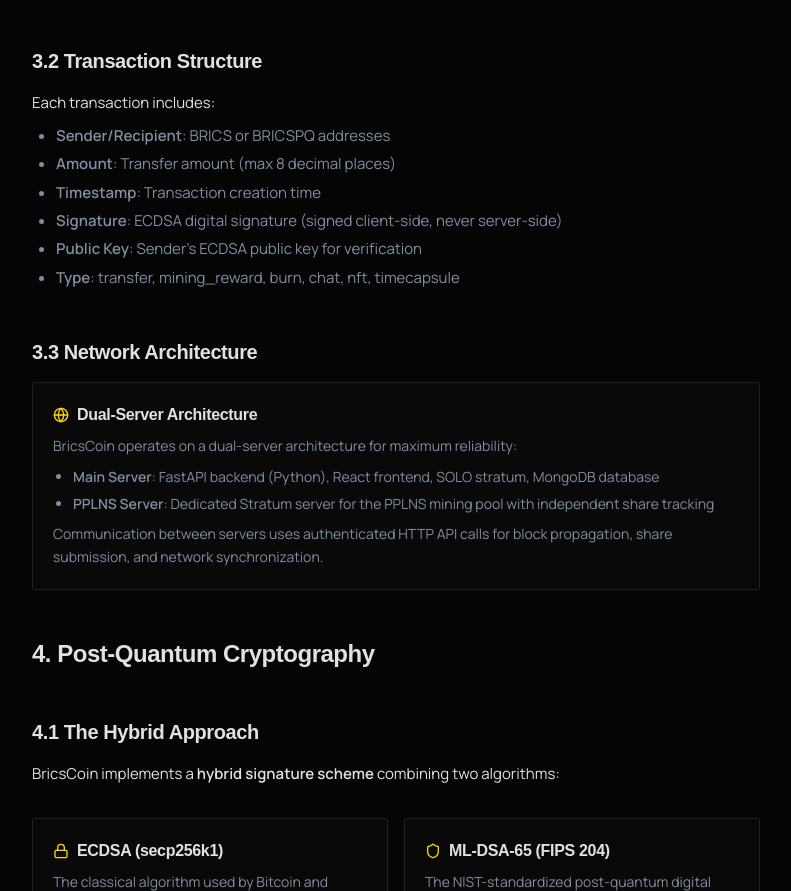
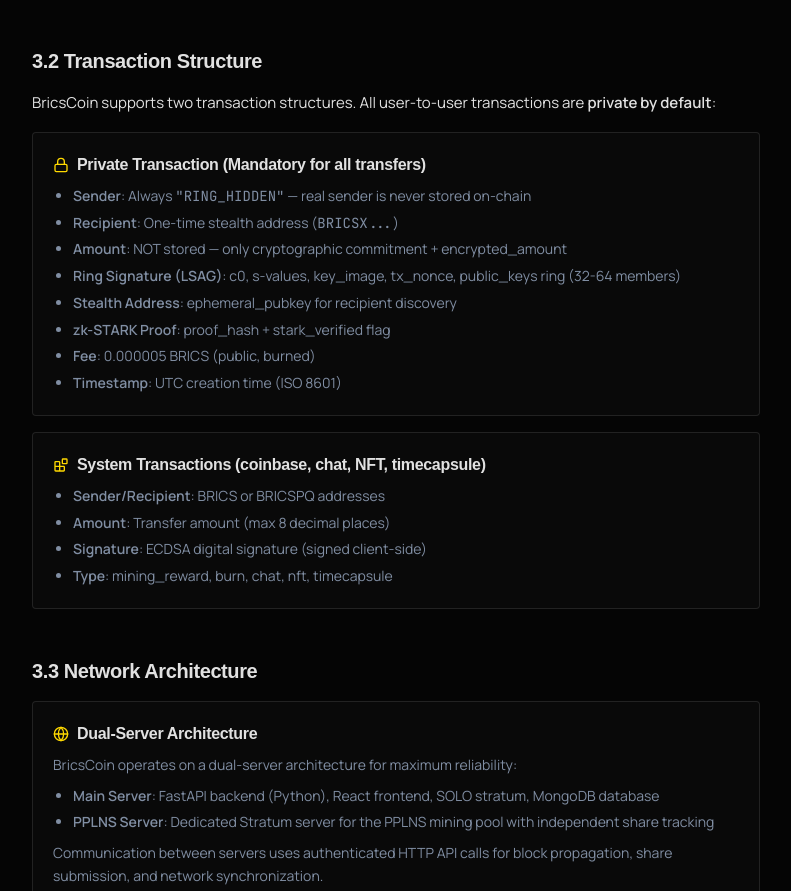
Before and after one commit to Bricscoin2026/Bricscoin, a React (Create React App) app in the folder frontend/: page /whitepaper in a window 1280 px wide. Shown: the part 3153-4044 px from the top of the page, without its empty margins (376-1167 px from the left). Built offline with nearby package versions, Linux system fonts and the light colour scheme; no server answers; a web font is replaced by a local one.

Commit message:
auto-commit for b978da37-36d1-4975-ab7a-98dcf1f5d698

```diff
--- a/frontend/src/pages/Whitepaper.jsx
+++ b/frontend/src/pages/Whitepaper.jsx
@@ -244,15 +244,29 @@ export default function Whitepaper() {
           ]} />
 
           <SectionHeading id="arch-tx" level={3}>3.2 Transaction Structure</SectionHeading>
-          <p>Each transaction includes:</p>
-          <ul className="list-disc pl-6 mt-2 space-y-1 text-muted-foreground">
-            <li><strong>Sender/Recipient</strong>: BRICS or BRICSPQ addresses</li>
-            <li><strong>Amount</strong>: Transfer amount (max 8 decimal places)</li>
-            <li><strong>Timestamp</strong>: Transaction creation time</li>
-            <li><strong>Signature</strong>: ECDSA digital signature (signed client-side, never server-side)</li>
-            <li><strong>Public Key</strong>: Sender's ECDSA public key for verification</li>
-            <li><strong>Type</strong>: transfer, mining_reward, burn, chat, nft, timecapsule</li>
-          </ul>
+          <p>BricsCoin supports two transaction structures. All user-to-user transactions are <strong>private by default</strong>:</p>
+
+          <InfoCard icon={Lock} title="Private Transaction (Mandatory for all transfers)">
+            <ul className="list-disc pl-5 space-y-1">
+              <li><strong>Sender</strong>: Always <code>"RING_HIDDEN"</code> &mdash; real sender is never stored on-chain</li>
+              <li><strong>Recipient</strong>: One-time stealth address (<code>BRICSX...</code>)</li>
+              <li><strong>Amount</strong>: NOT stored &mdash; only cryptographic commitment + encrypted_amount</li>
+              <li><strong>Ring Signature (LSAG)</strong>: c0, s-values, key_image, tx_nonce, public_keys ring (32-64 members)</li>
+              <li><strong>Stealth Address</strong>: ephemeral_pubkey for recipient discovery</li>
+              <li><strong>zk-STARK Proof</strong>: proof_hash + stark_verified flag</li>
+              <li><strong>Fee</strong>: 0.000005 BRICS (public, burned)</li>
+              <li><strong>Timestamp</strong>: UTC creation time (ISO 8601)</li>
+            </ul>
+          </InfoCard>
+
+          <InfoCard icon={Blocks} title="System Transactions (coinbase, chat, NFT, timecapsule)">
+            <ul className="list-disc pl-5 space-y-1">
+              <li><strong>Sender/Recipient</strong>: BRICS or BRICSPQ addresses</li>
+              <li><strong>Amount</strong>: Transfer amount (max 8 decimal places)</li>
+              <li><strong>Signature</strong>: ECDSA digital signature (signed client-side)</li>
+              <li><strong>Type</strong>: mining_reward, burn, chat, nft, timecapsule</li>
+            </ul>
+          </InfoCard>
 
           <SectionHeading id="arch-network" level={3}>3.3 Network Architecture</SectionHeading>
           <InfoCard icon={Globe} title="Dual-Server Architecture">
```
